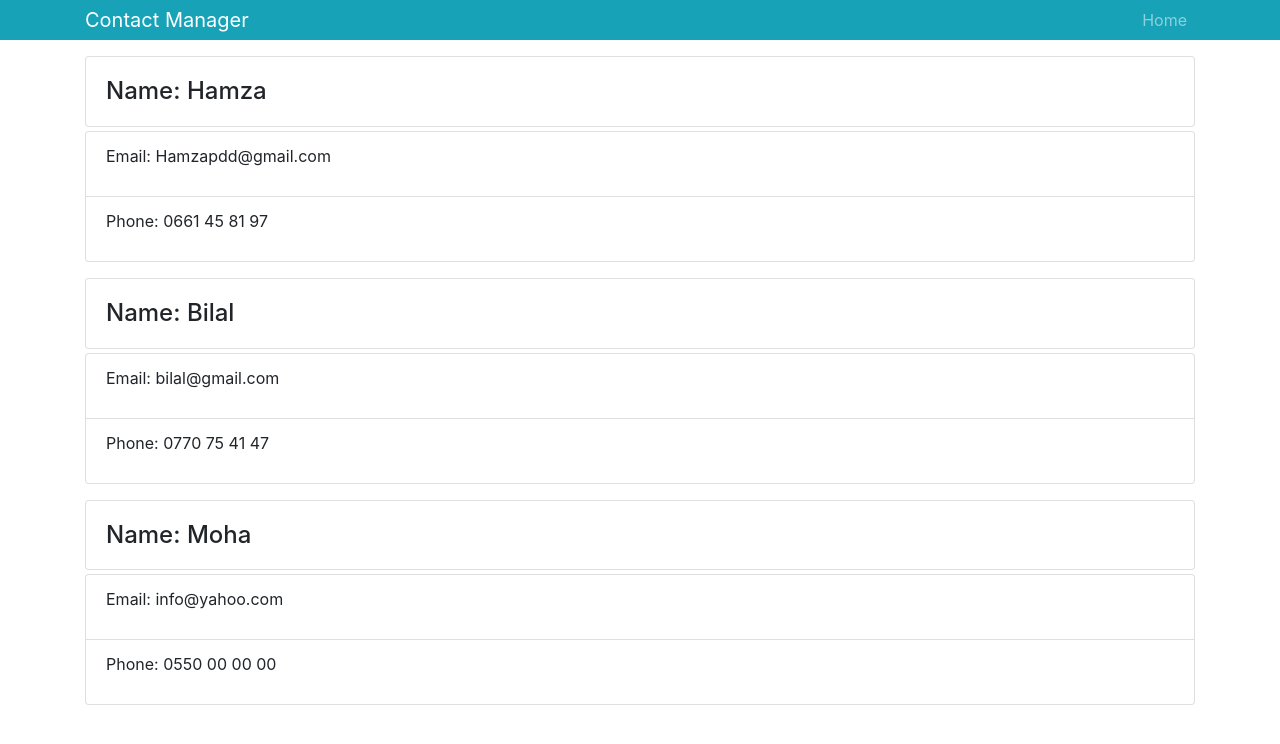
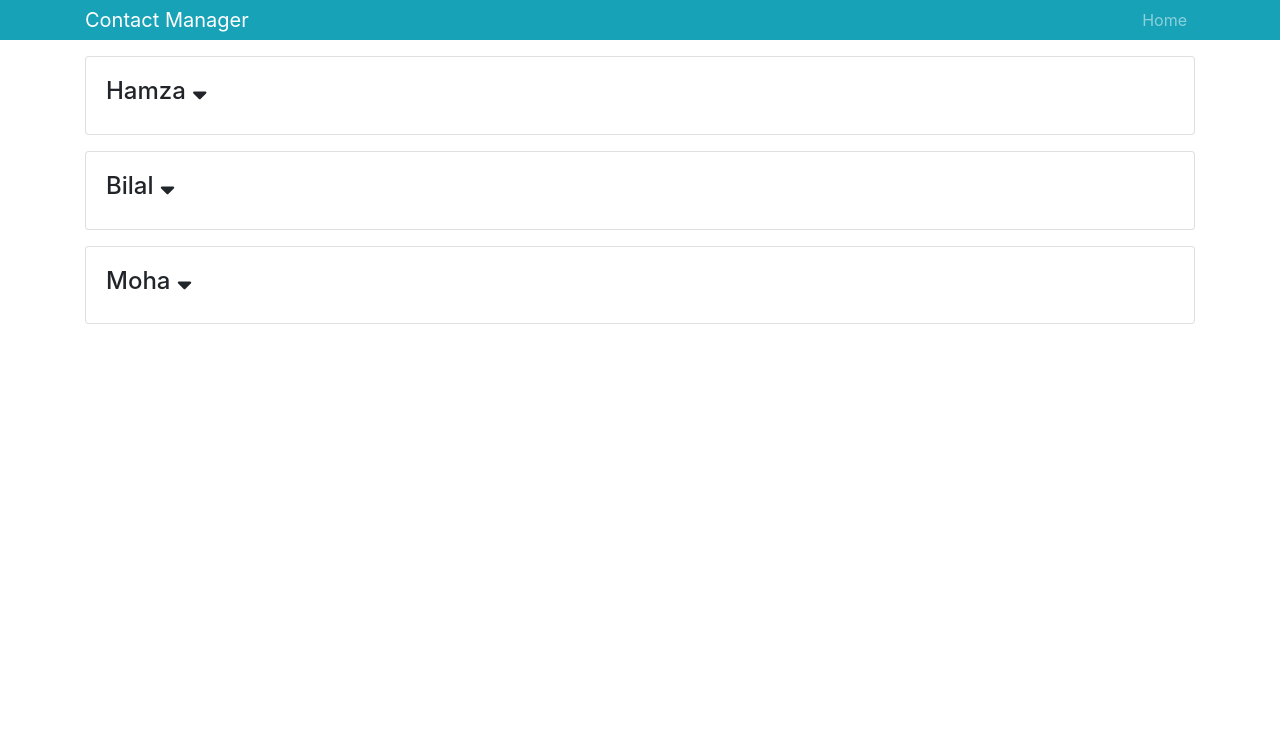
Before and after one commit to HBenzaoui/contact-list_redux, a React (Create React App) app: page / in a window 1280 px wide. Shown: the top 744 px of the page. Built offline with nearby package versions, Linux system fonts and the light colour scheme.

Commit message:
add toggle button to dropdown details

```diff
--- a/public/index.html
+++ b/public/index.html
@@ -1,41 +1,25 @@
 <!DOCTYPE html>
 <html lang="en">
+
 <head>
   <meta charset="utf-8" />
   <link rel="shortcut icon" href="%PUBLIC_URL%/favicon.ico" />
-    <meta
-      name="viewport"
-      content="width=device-width, initial-scale=1, shrink-to-fit=no"
-    />
+  <meta name="viewport" content="width=device-width, initial-scale=1, shrink-to-fit=no" />
   <meta name="theme-color" content="#000000" />
-    <!--
-      manifest.json provides metadata used when your web app is added to the
-      homescreen on Android. See https://developers.google.com/web/fundamentals/web-app-manifest/
-    -->
+
   <link rel="manifest" href="%PUBLIC_URL%/manifest.json" />
-    <!--
-      Notice the use of %PUBLIC_URL% in the tags above.
-      It will be replaced with the URL of the `public` folder during the build.
-      Only files inside the `public` folder can be referenced from the HTML.
 
-      Unlike "/favicon.ico" or "favicon.ico", "%PUBLIC_URL%/favicon.ico" will
-      work correctly both with client-side routing and a non-root public URL.
-      Learn how to configure a non-root public URL by running `npm run build`.
-    -->
+  <link rel="stylesheet" href="https://use.fontawesome.com/releases/v5.6.3/css/all.css" integrity="sha384-UHRtZLI+pbxtHCWp1t77Bi1L4ZtiqrqD80Kn4Z8NTSRyMA2Fd33n5dQ8lWUE00s/"
+    crossorigin="anonymous">
+
+
   <title>React App</title>
 </head>
+
 <body>
   <noscript>You need to enable JavaScript to run this app.</noscript>
   <div id="root"></div>
-    <!--
-      This HTML file is a template.
-      If you open it directly in the browser, you will see an empty page.
 
-      You can add webfonts, meta tags, or analytics to this file.
-      The build step will place the bundled scripts into the <body> tag.
+</body>
 
-      To begin the development, run `npm start` or `yarn start`.
-      To create a production bundle, use `npm run build` or `yarn build`.
-    -->
-  </body>
 </html>
--- a/src/App.js
+++ b/src/App.js
@@ -6,12 +6,12 @@ import 'bootstrap/dist/css/bootstrap.min.css';
 class App extends Component {
   render() {
     return (
-      <div>
+      <React.Fragment>
         <Header branding="Contact Manager" />
         <div className="container">
           <ContactList />
         </div>
-      </div>
+      </React.Fragment>
     );
   }
 }
--- a/src/component/Contact.js
+++ b/src/component/Contact.js
@@ -1,11 +1,29 @@
-import React from 'react';
+import React, { Component } from 'react';
 
-const Contact = props => {
-  const { name, email, phone } = props;
+class Contact extends Component {
+  state = {
+    showDetails: false
+  };
+
+  render() {
+    const { name, email, phone } = this.props.contact;
+    const { showDetails } = this.state;
+
     return (
-    <div>
-      <h4 className="card card-body mb-1">Name: {name}</h4>
-      <ul className="list-group mb-3">
+      <div className="card card-body mb-3">
+        <h4>
+          {name}{' '}
+          <i
+            className="fas fa-sort-down"
+            onClick={() => {
+              this.setState({
+                showDetails: !this.state.showDetails
+              });
+            }}
+          />
+        </h4>
+        {showDetails ? (
+          <ul className="list-group">
             <li className="list-group-item">
               <p>Email: {email}</p>
             </li>
@@ -13,8 +31,10 @@ const Contact = props => {
               <p>Phone: {phone}</p>
             </li>
           </ul>
+        ) : null}
       </div>
     );
-};
+  }
+}
 
 export default Contact;
--- a/src/component/ContactList.js
+++ b/src/component/ContactList.js
@@ -28,16 +28,11 @@ export class ContactList extends Component {
   render() {
     const { contactList } = this.state;
     return (
-      <div>
+      <React.Fragment>
         {contactList.map(contact => (
-          <Contact
-            key={contact.id}
-            name={contact.name}
-            email={contact.email}
-            phone={contact.phone}
-          />
+          <Contact key={contact.id} contact={contact} />
         ))}
-      </div>
+      </React.Fragment>
     );
   }
 }
```
Lines whose indentation alone changed are shown as unchanged.
